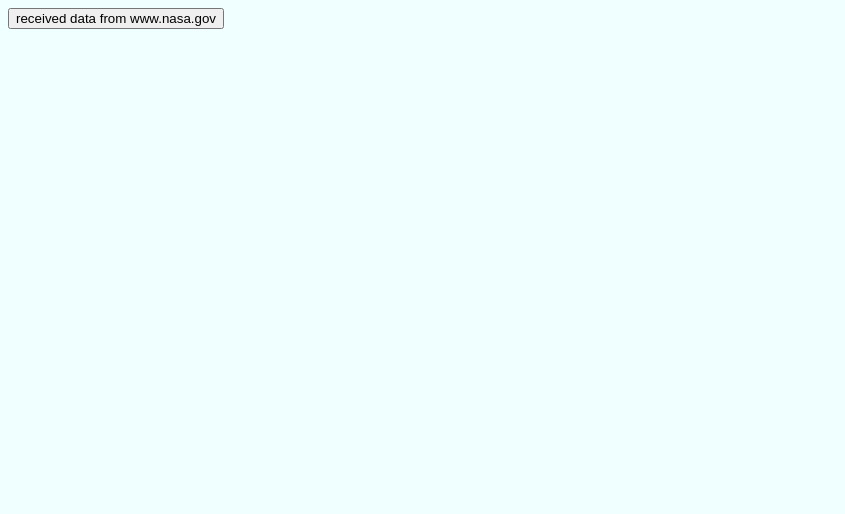
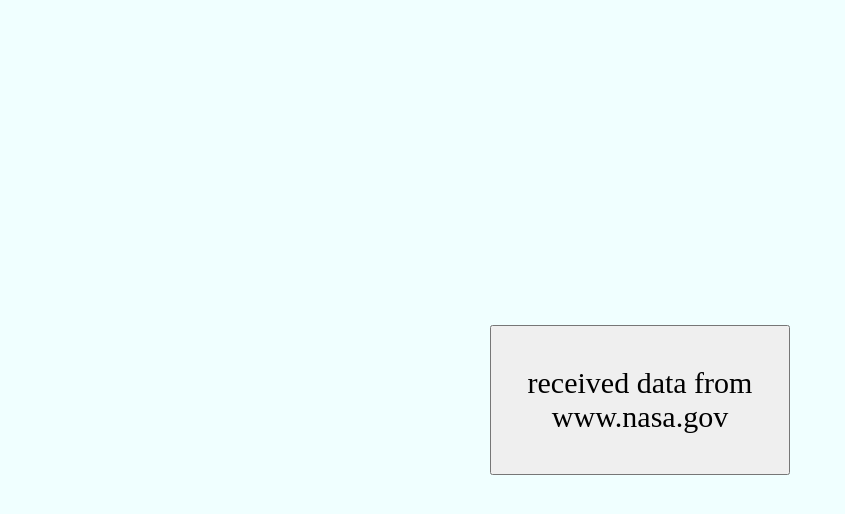
Before and after one commit to Karavay/Nasa-docker-project, a Django app: page / in a window 1280 px wide. Shown: the top 514 px of the page, without its empty margins (0-845 px from the left). Run offline with Django 3.2, Linux system fonts and the light colour scheme; parts of the project's set-up code (start-up, migrations or seed data) failed here and were passed over.

Commit message:
small changes

```diff
--- a/app/data/static/css/styles.css
+++ b/app/data/static/css/styles.css
@@ -2,9 +2,20 @@
   background-color: #F0FFFF;
 }
 
+.inturoduce {
+  width:300px;
+  height:150px;
+  position:absolute;
+  left:50%;
+  top:50%;
+  margin-top:-75px;
+  margin-left:-150px;
+  font: 30px caption;
+}
+
 .content {
   width:630px;
-  height:500px;
+  height:550px;
   border: solid 3px #436e70;
   position:absolute;
   left:50%;
--- a/app/data/templates/base.html
+++ b/app/data/templates/base.html
@@ -5,7 +5,7 @@
   <head>
     <meta charset="utf-8">
     <title>{% block title %}{% endblock %}</title>
-    <link rel="stylesheet" type='text/css' href="{% static 'css/styles.css' %}">
+    <link rel="stylesheet" type='text/css' href="{% static 'css/styles.css/' %}">
   </head>
   <body>
     {% block content %}{% endblock %}
--- a/app/data/templates/main_page.html
+++ b/app/data/templates/main_page.html
@@ -10,6 +10,6 @@
     <button type="button" name="button">received data from www.nasa.gov</button>
   </a> -->
   <a href="received_data">
-    <button>received data from www.nasa.gov</button>
+    <button class='inturoduce' >received data from www.nasa.gov</button>
   </a>
 {% endblock %}
```
